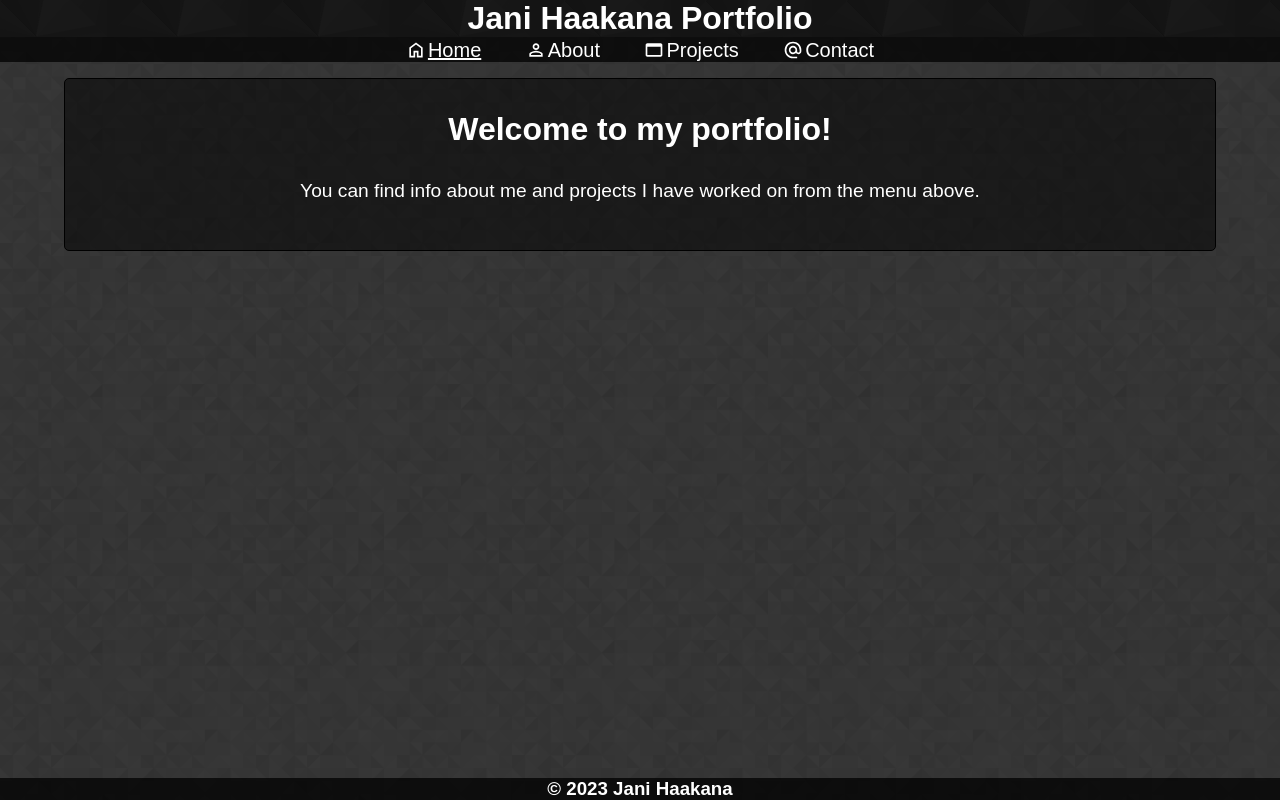
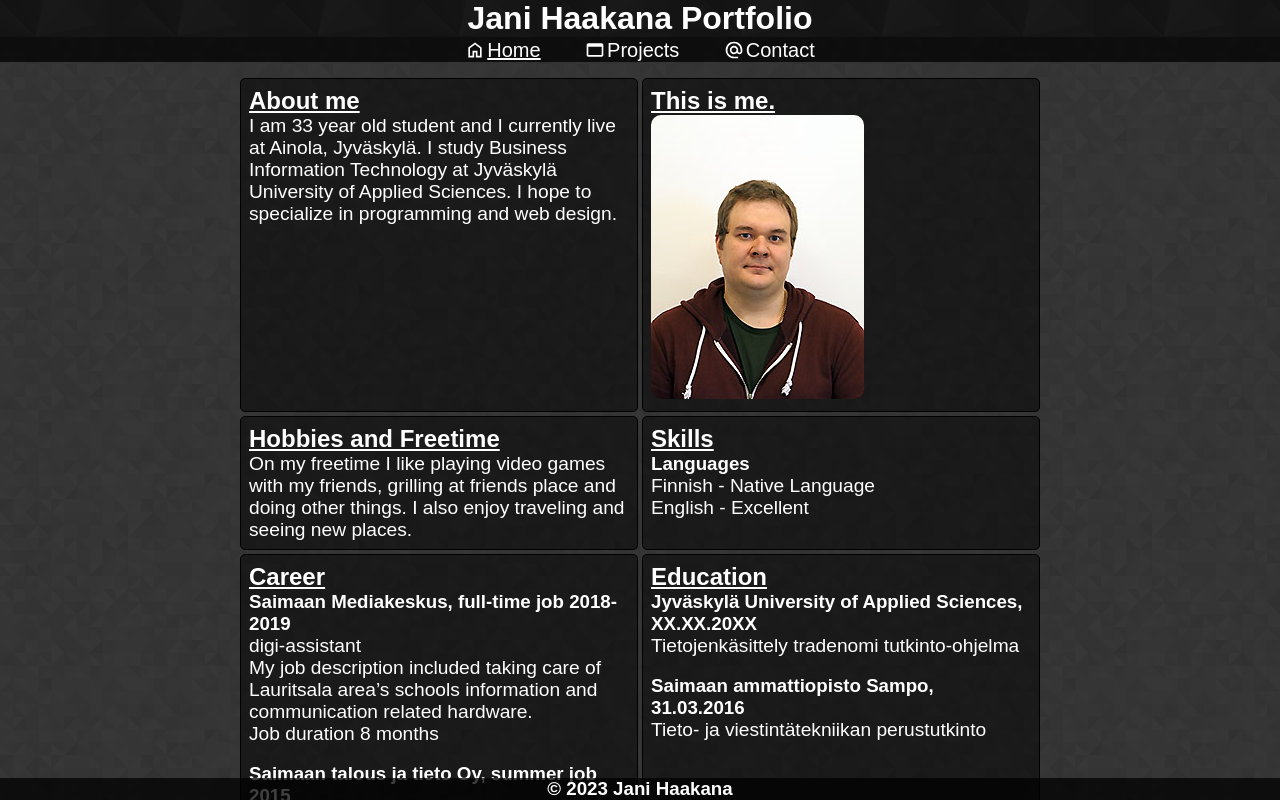
Before and after one commit to Jani-H/jani-h.github.io, a Svelte app: page / in a window 1280 px wide. Shown: the top 800 px of the page. Built offline with nearby package versions, Linux system fonts and the light colour scheme; a web font is replaced by a local one.

Commit message:
replaced home with the content from about page and removed about page.

```diff
--- a/src/core/About.svelte
+++ /dev/null
@@ -1,110 +0,0 @@
-<script>
-  import { slide } from 'svelte/transition';
-</script>
-
-<main transition:slide>
-  <div class="info-box">
-    <h2>About me</h2>
-    <p>
-      I am 33 year old student and I currently live at Ainola, Jyväskylä. I
-      study Business Information Technology at Jyväskylä University of Applied
-      Sciences. I hope to specialize in programming and web design.
-    </p>
-  </div>
-  <div class="info-box">
-    <h2>This is me.</h2>
-    <!-- svelte-ignore a11y-img-redundant-alt -->
-    <img id="me" src="./images/me.png" alt="Picture of Me" />
-  </div>
-  <div class="info-box">
-    <h2>Hobbies and Freetime</h2>
-    <p>
-      On my freetime I like playing video games with my friends, grilling at
-      friends place and doing other things. I also enjoy traveling and seeing
-      new places.
-    </p>
-  </div>
-  <div class="info-box">
-    <h2>Skills</h2>
-    <h3>Languages</h3>
-    <p>Finnish - Native Language</p>
-    <p>English - Excellent</p>
-  </div>
-  <div class="info-box">
-    <h2>Career</h2>
-    <div>
-      <h3>Saimaan Mediakeskus, full-time job 2018-2019</h3>
-      <p>digi-assistant</p>
-      <p>
-        My job description included taking care of Lauritsala area’s schools
-        information and communication related hardware.
-      </p>
-      <p>Job duration 8 months</p>
-    </div>
-    <br />
-    <div>
-      <h3>Saimaan talous ja tieto Oy, summer job 2015</h3>
-      <p>IT-support intern</p>
-      <p>
-        My job description included doing local and remote support, also phone
-        support at a service point.
-      </p>
-      <p>Job duration 3 months</p>
-    </div>
-  </div>
-  <div class="info-box">
-    <h2>Education</h2>
-    <div>
-      <h3>Jyväskylä University of Applied Sciences, XX.XX.20XX</h3>
-      <p>Tietojenkäsittely tradenomi tutkinto-ohjelma</p>
-    </div>
-    <br />
-    <div>
-      <h3>Saimaan ammattiopisto Sampo, 31.03.2016</h3>
-      <p>Tieto- ja viestintätekniikan perustutkinto</p>
-    </div>
-  </div>
-</main>
-
-<style>
-  main {
-    margin: 1em 15em;
-    display: grid;
-    grid-template-columns: 1fr 1fr;
-    column-gap: 0.25em;
-    row-gap: 0.25em;
-    justify-content: center;
-  }
-
-  .info-box {
-    margin: 0em;
-    border-style: solid;
-    border-color: black;
-    border-width: 1px;
-    border-radius: 5px;
-    flex: 1;
-    padding: 0.5em 0.5em;
-    min-width: 20em;
-    box-sizing: border-box;
-    background-color: rgba(0, 0, 0, 0.5);
-  }
-
-  h2 {
-    text-decoration: underline;
-  }
-
-  p {
-    font-size: 1.2em;
-  }
-
-  img {
-    border-radius: 10px;
-  }
-
-  @media screen and (max-width: 700px) {
-    main {
-      margin: 1em 1em;
-      grid-template-columns: 1fr;
-    }
-  }
-</style>
--- a/src/core/Home.svelte
+++ b/src/core/Home.svelte
@@ -3,42 +3,108 @@
 </script>
 
 <main transition:slide>
-  <h1>Welcome to my portfolio!</h1>
-  <p>
-    You can find info about me and projects I have worked on from the menu
-    above.
-  </p>
+  <div class="info-box">
+    <h2>About me</h2>
+    <p>
+      I am 33 year old student and I currently live at Ainola, Jyväskylä. I
+      study Business Information Technology at Jyväskylä University of Applied
+      Sciences. I hope to specialize in programming and web design.
+    </p>
+  </div>
+  <div class="info-box">
+    <h2>This is me.</h2>
+    <!-- svelte-ignore a11y-img-redundant-alt -->
+    <img id="me" src="./images/me.png" alt="Picture of Me" />
+  </div>
+  <div class="info-box">
+    <h2>Hobbies and Freetime</h2>
+    <p>
+      On my freetime I like playing video games with my friends, grilling at
+      friends place and doing other things. I also enjoy traveling and seeing
+      new places.
+    </p>
+  </div>
+  <div class="info-box">
+    <h2>Skills</h2>
+    <h3>Languages</h3>
+    <p>Finnish - Native Language</p>
+    <p>English - Excellent</p>
+  </div>
+  <div class="info-box">
+    <h2>Career</h2>
+    <div>
+      <h3>Saimaan Mediakeskus, full-time job 2018-2019</h3>
+      <p>digi-assistant</p>
+      <p>
+        My job description included taking care of Lauritsala area’s schools
+        information and communication related hardware.
+      </p>
+      <p>Job duration 8 months</p>
+    </div>
+    <br />
+    <div>
+      <h3>Saimaan talous ja tieto Oy, summer job 2015</h3>
+      <p>IT-support intern</p>
+      <p>
+        My job description included doing local and remote support, also phone
+        support at a service point.
+      </p>
+      <p>Job duration 3 months</p>
+    </div>
+  </div>
+  <div class="info-box">
+    <h2>Education</h2>
+    <div>
+      <h3>Jyväskylä University of Applied Sciences, XX.XX.20XX</h3>
+      <p>Tietojenkäsittely tradenomi tutkinto-ohjelma</p>
+    </div>
+    <br />
+    <div>
+      <h3>Saimaan ammattiopisto Sampo, 31.03.2016</h3>
+      <p>Tieto- ja viestintätekniikan perustutkinto</p>
+    </div>
+  </div>
 </main>
 
 <style>
   main {
-    text-align: center;
-    padding-top: 20vh;
-    margin: 1em 4em;
+    margin: 1em 15em;
+    display: grid;
+    grid-template-columns: 1fr 1fr;
+    column-gap: 0.25em;
+    row-gap: 0.25em;
+    justify-content: center;
+  }
+
+  .info-box {
+    margin: 0em;
     border-style: solid;
     border-color: black;
     border-width: 1px;
     border-radius: 5px;
     flex: 1;
-    padding-top: 0em;
-    padding-bottom: 3em;
-    padding-left: 2em;
-    padding-right: 2em;
+    padding: 0.5em 0.5em;
+    min-width: 20em;
+    box-sizing: border-box;
     background-color: rgba(0, 0, 0, 0.5);
   }
 
-  h1 {
-    padding: 1em;
-    text-align: center;
+  h2 {
+    text-decoration: underline;
   }
 
   p {
     font-size: 1.2em;
   }
 
-  @media screen and (max-width: 425px) {
+  img {
+    border-radius: 10px;
+  }
+
+  @media screen and (max-width: 700px) {
     main {
       margin: 1em 1em;
+      grid-template-columns: 1fr;
     }
   }
 </style>
--- a/src/core/Navbar.svelte
+++ b/src/core/Navbar.svelte
@@ -29,33 +29,6 @@
             d="M240-200h120v-240h240v240h120v-360L480-740 240-560v360Zm-80 80v-480l320-240 320 240v480H520v-240h-80v240H160Zm320-350Z"
           /></svg
         >Home</a
-      >
-    {/if}
-    <!-- svelte-ignore a11y-click-events-have-key-events -->
-    <!-- svelte-ignore a11y-missing-attribute -->
-    {#if $location == '/about'}
-      <a class="a-underlined" on:click={() => push('/about')}
-        ><svg
-          xmlns="http://www.w3.org/2000/svg"
-          height="24"
-          viewBox="0 -960 960 960"
-          width="24"
-          ><path
-            d="M480-480q-66 0-113-47t-47-113q0-66 47-113t113-47q66 0 113 47t47 113q0 66-47 113t-113 47ZM160-160v-112q0-34 17.5-62.5T224-378q62-31 126-46.5T480-440q66 0 130 15.5T736-378q29 15 46.5 43.5T800-272v112H160Zm80-80h480v-32q0-11-5.5-20T700-306q-54-27-109-40.5T480-360q-56 0-111 13.5T260-306q-9 5-14.5 14t-5.5 20v32Zm240-320q33 0 56.5-23.5T560-640q0-33-23.5-56.5T480-720q-33 0-56.5 23.5T400-640q0 33 23.5 56.5T480-560Zm0-80Zm0 400Z"
-          /></svg
-        >About</a
-      >
-    {:else}
-      <a on:click={() => push('/about')}
-        ><svg
-          xmlns="http://www.w3.org/2000/svg"
-          height="24"
-          viewBox="0 -960 960 960"
-          width="24"
-          ><path
-            d="M480-480q-66 0-113-47t-47-113q0-66 47-113t113-47q66 0 113 47t47 113q0 66-47 113t-113 47ZM160-160v-112q0-34 17.5-62.5T224-378q62-31 126-46.5T480-440q66 0 130 15.5T736-378q29 15 46.5 43.5T800-272v112H160Zm80-80h480v-32q0-11-5.5-20T700-306q-54-27-109-40.5T480-360q-56 0-111 13.5T260-306q-9 5-14.5 14t-5.5 20v32Zm240-320q33 0 56.5-23.5T560-640q0-33-23.5-56.5T480-720q-33 0-56.5 23.5T400-640q0 33 23.5 56.5T480-560Zm0-80Zm0 400Z"
-          /></svg
-        >About</a
       >
     {/if}
     <!-- svelte-ignore a11y-click-events-have-key-events -->
```
